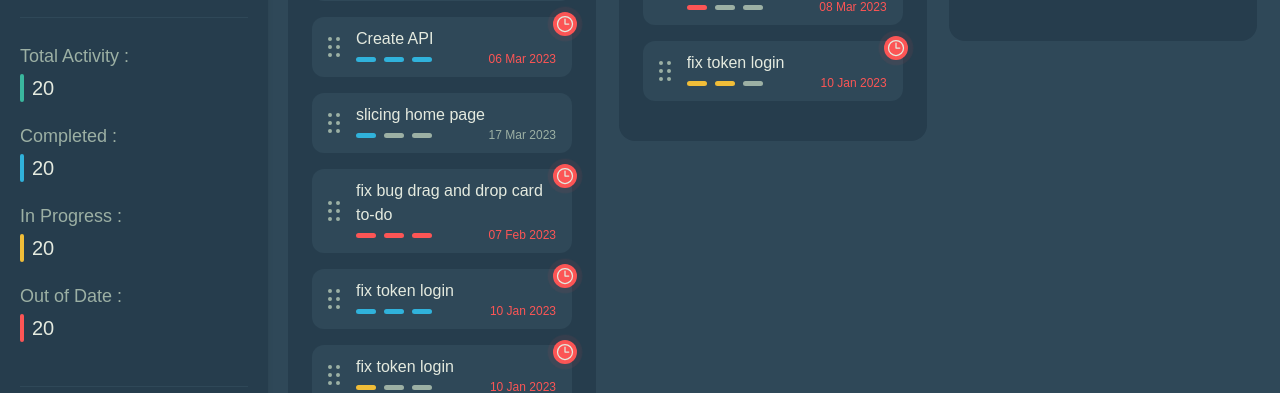
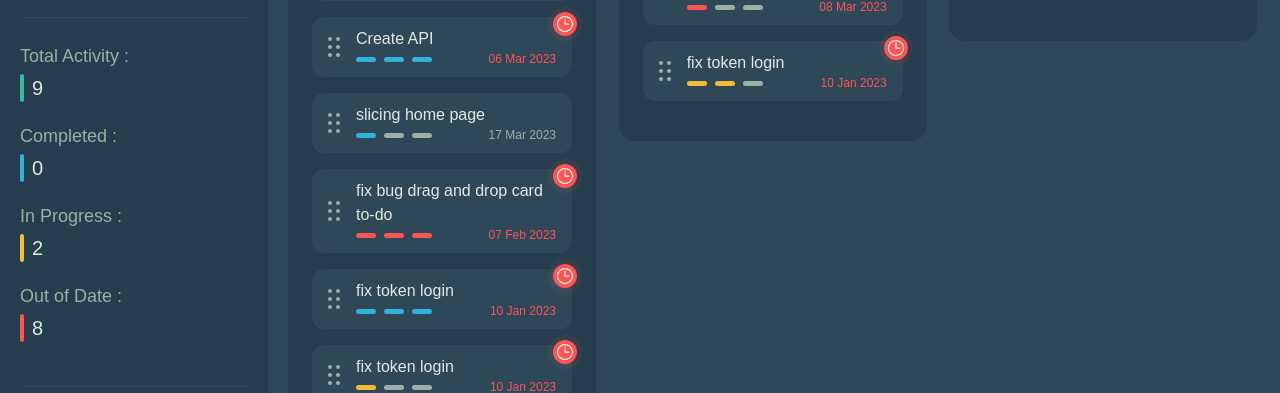
Before and after one commit to Naufal-dzaki/Nhask-DnD-ToDoList, a React (Create React App) app: page / in a window 1280 px wide. Shown: the part 155-548 px from the top of the page. Built offline with nearby package versions, Linux system fonts and the light colour scheme.

Commit message:
make task recap dynamis

```diff
--- a/src/components/SideBar/index.jsx
+++ b/src/components/SideBar/index.jsx
@@ -6,11 +6,12 @@ import {
   XMarkIcon,
 } from "@heroicons/react/24/solid";
 import UserLogOut from "../Modal/UserLogOut";
+import CheckExpiredDate from "../../utils/CheckExpiredDate";
 import PerfectScrollbar from "react-perfect-scrollbar";
 import "react-perfect-scrollbar/dist/css/styles.css";
 import "./index.css";
 
-const SideBar = ({ isSidebarOpen, setIsSidebarOpen }) => {
+const SideBar = ({ isSidebarOpen, setIsSidebarOpen, taskData }) => {
   const [isShowLogout, setIsShowLogout] = useState(false);
   const sideBarRef = useRef();
   const logoutRef = useRef();
@@ -95,7 +96,7 @@ const SideBar = ({ isSidebarOpen, setIsSidebarOpen }) => {
                 </h2>
                 <div className="flex">
                   <span className="w-1 mr-2 rounded-full h-7 bg-nhask-primary" />
-                  <p className="text-xl text-nhask-text">20</p>
+                  <p className="text-xl text-nhask-text">{taskData.length}</p>
                 </div>
               </div>
               <div className="mb-5">
@@ -104,7 +105,12 @@ const SideBar = ({ isSidebarOpen, setIsSidebarOpen }) => {
                 </h2>
                 <div className="flex">
                   <span className="w-1 mr-2 rounded-full h-7 bg-nhask-normal" />
-                  <p className="text-xl text-nhask-text">20</p>
+                  <p className="text-xl text-nhask-text">
+                    {
+                      taskData.filter((task) => task.status === "completed")
+                        .length
+                    }
+                  </p>
                 </div>
               </div>
               <div className="mb-5">
@@ -113,7 +119,12 @@ const SideBar = ({ isSidebarOpen, setIsSidebarOpen }) => {
                 </h2>
                 <div className="flex">
                   <span className="w-1 mr-2 rounded-full h-7 bg-nhask-alert" />
-                  <p className="text-xl text-nhask-text">20</p>
+                  <p className="text-xl text-nhask-text">
+                    {
+                      taskData.filter((task) => task.status === "on-progress")
+                        .length
+                    }
+                  </p>
                 </div>
               </div>
               <div className="mb-5">
@@ -122,7 +133,14 @@ const SideBar = ({ isSidebarOpen, setIsSidebarOpen }) => {
                 </h2>
                 <div className="flex">
                   <span className="w-1 mr-2 rounded-full h-7 bg-nhask-danger" />
-                  <p className="text-xl text-nhask-text">20</p>
+                  <p className="text-xl text-nhask-text">
+                    {
+                      taskData.filter(
+                        (task) =>
+                          CheckExpiredDate(task.deadline) === "out of date"
+                      ).length
+                    }
+                  </p>
                 </div>
               </div>
             </div>
--- a/src/pages/Home/index.jsx
+++ b/src/pages/Home/index.jsx
@@ -144,6 +144,7 @@ const Home = () => {
       <SideBar
         setIsSidebarOpen={setIsSidebarOpen}
         isSidebarOpen={isSidebarOpen}
+        taskData={taskData}
       />
 
       {/* pop up */}
```
